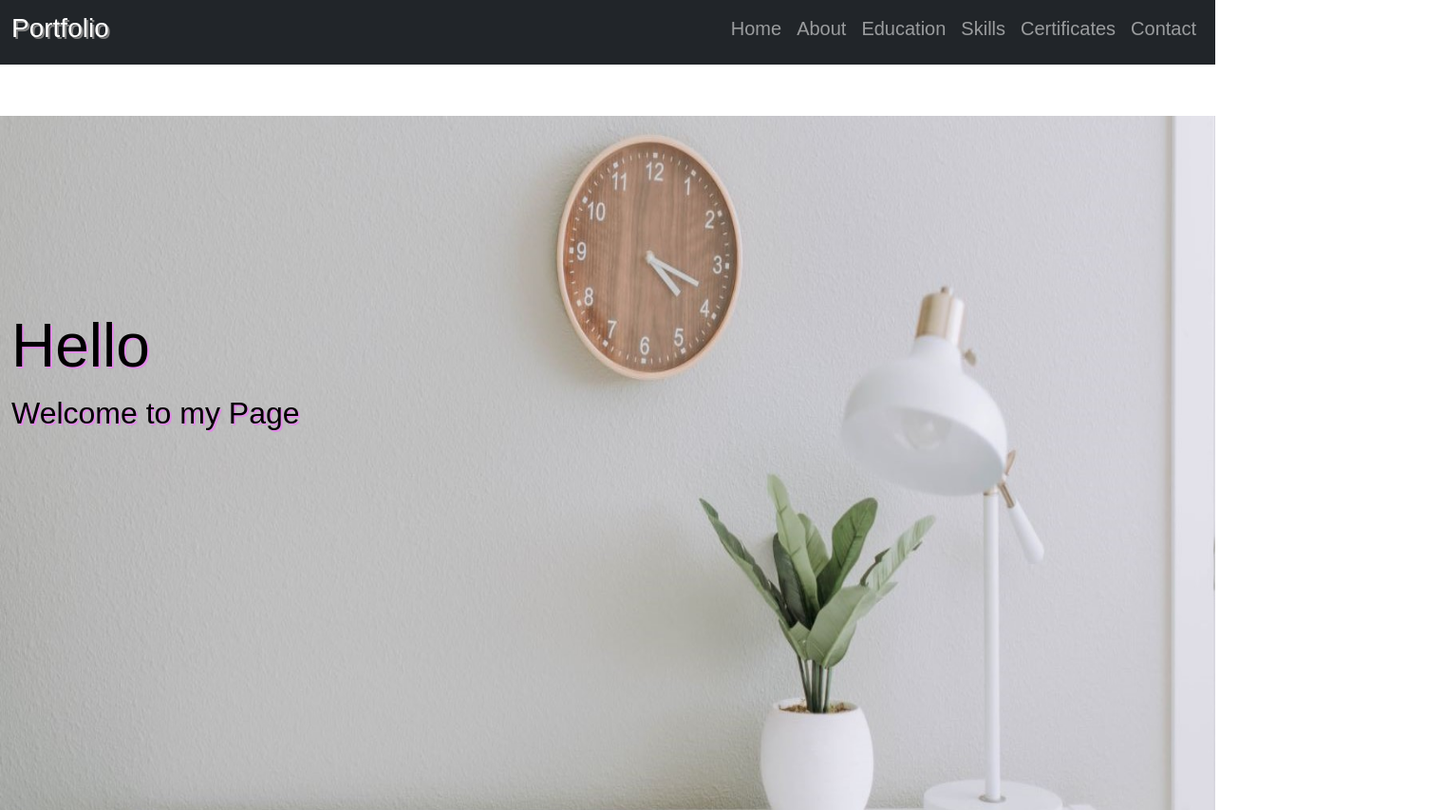
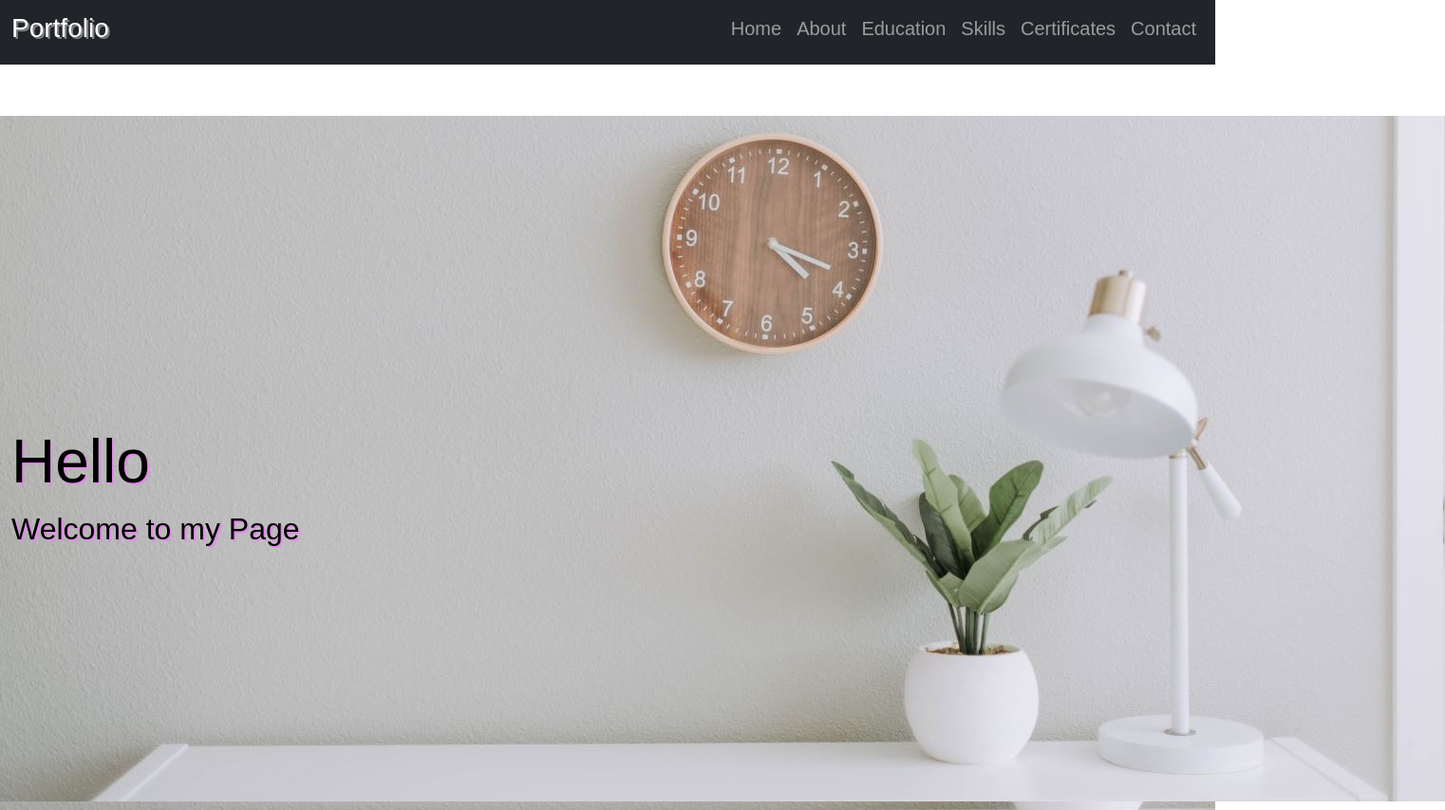
Before and after one commit to oiuyhtrfesa/ba, a plain HTML site: page index.html in a window 1280 px wide. Shown: the top 853 px of the page at 95% size, 1522 px wide, since content can reach past the window. Drawn offline with nearby package versions, Linux system fonts and the light colour scheme; a web font is replaced by a local one.

Commit message:
Update index.html

```diff
--- a/index.html
+++ b/index.html
@@ -56,8 +56,8 @@
       </nav>
     <br><br><br>
 
-      <section id="home">
-        <img src="./images/mAin.jpg" class="bannerBgImage about-container">
+      <section class="bannerBgImage about-container" id="home">
+        <img src="./images/mAin.jpg" >
         <div class="container-fluid">
             <div class="row">
                 <div class="col-md-12 bannerText">
```
